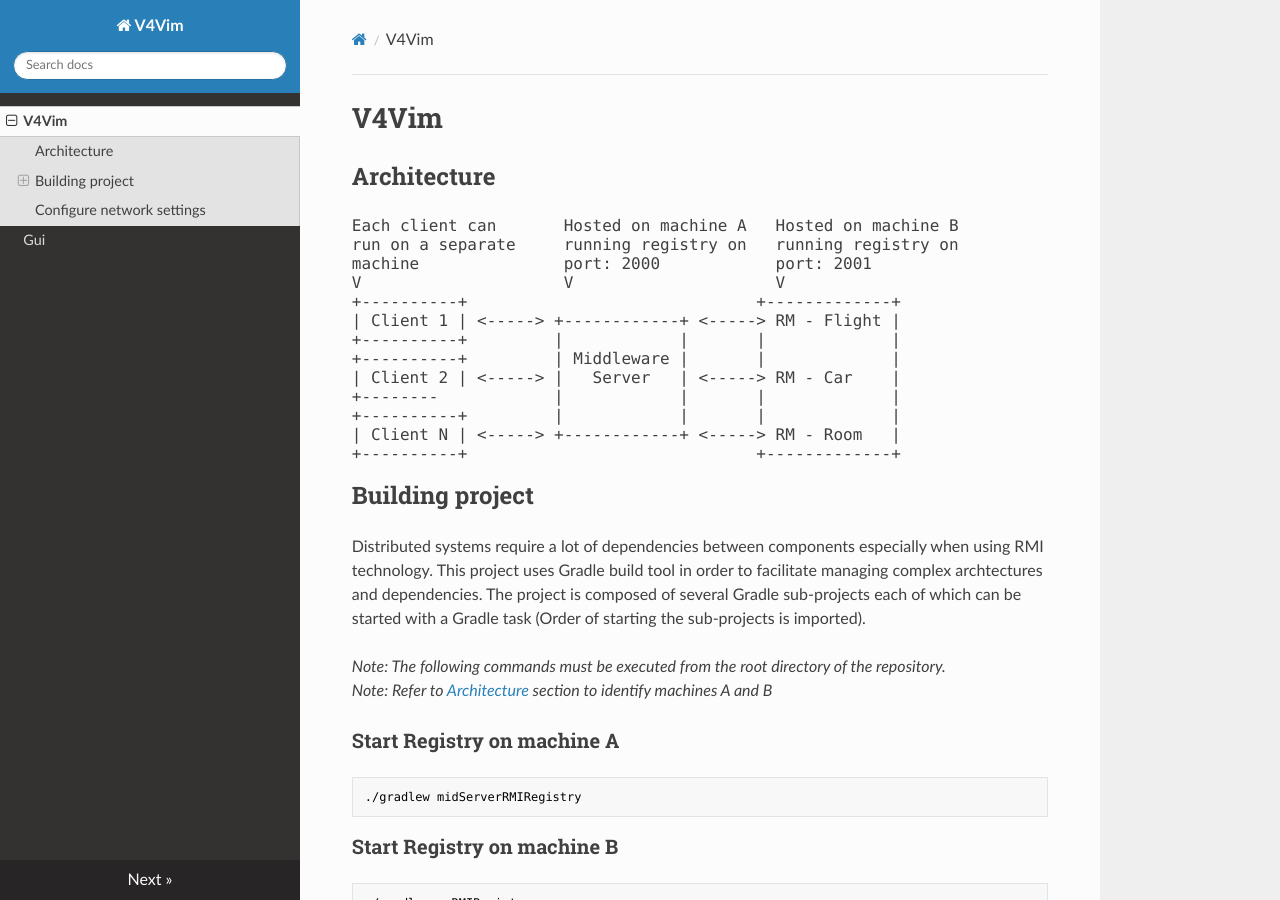
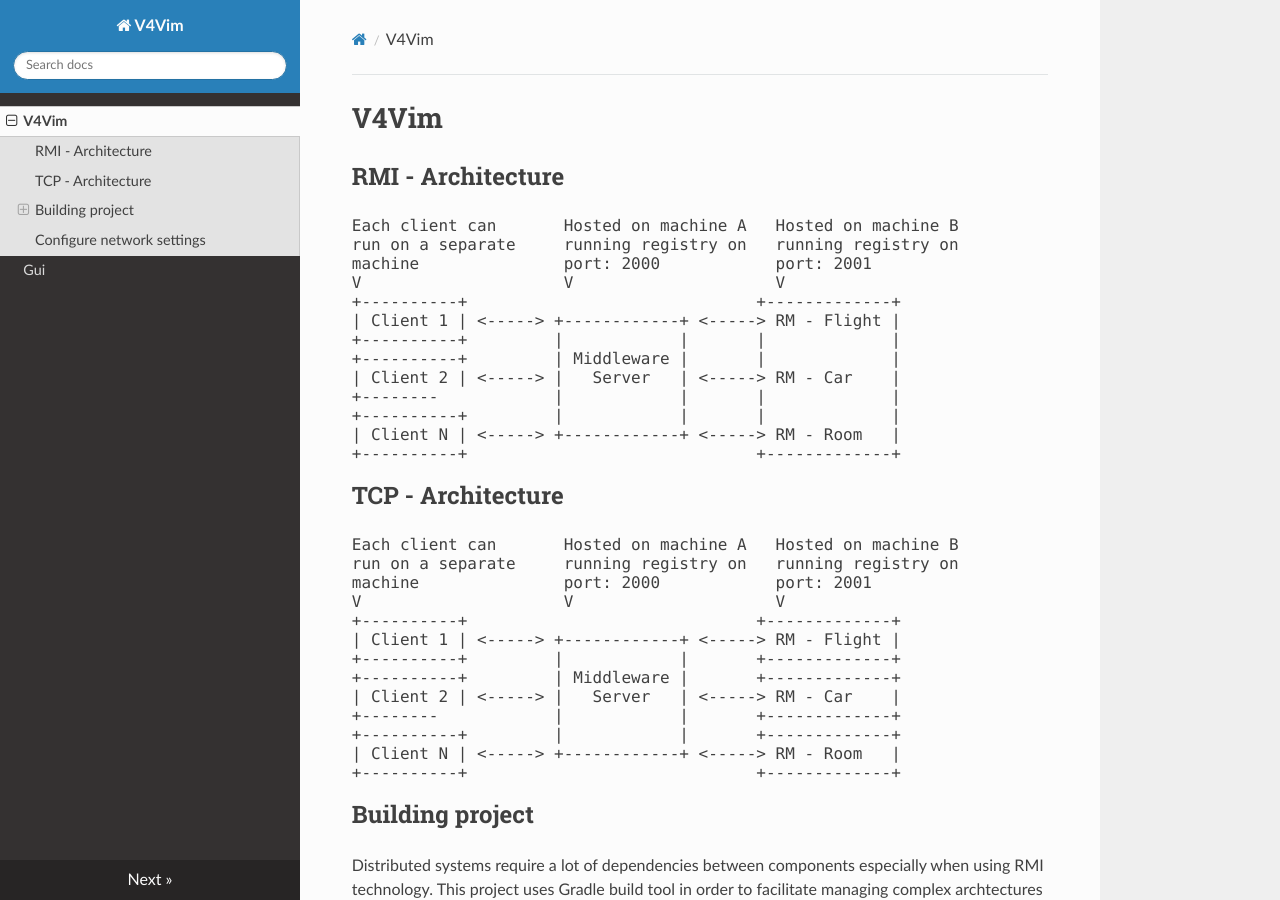
Before and after one commit to amirbawab/Distributed-Systems-project, an MkDocs documentation site: the page built from docs/index.md, in a window 1280 px wide and 900 px high. Built offline with MkDocs 1.6.1, drawn with Linux system fonts in a browser that asks for light colours; nearby versions of some CDN libraries.

Commit message:
Update docs

```diff
--- a/docs/index.md
+++ b/docs/index.md
@@ -1,5 +1,5 @@
 # V4Vim
-## Architecture
+## RMI - Architecture
 <pre>
 Each client can       Hosted on machine A   Hosted on machine B
 run on a separate     running registry on   running registry on
@@ -12,6 +12,23 @@ V                     V                     V
 | Client 2 | <-----> |   Server   | <-----> RM - Car    |
 +--------            |            |       |             |
 +----------+         |            |       |             |
+| Client N | <-----> +------------+ <-----> RM - Room   |
++----------+                              +-------------+
+</pre>
+
+## TCP - Architecture
+<pre>
+Each client can       Hosted on machine A   Hosted on machine B
+run on a separate     running registry on   running registry on
+machine               port: 2000            port: 2001
+V                     V                     V
++----------+                              +-------------+
+| Client 1 | <-----> +------------+ <-----> RM - Flight |
++----------+         |            |       +-------------+
++----------+         | Middleware |       +-------------+
+| Client 2 | <-----> |   Server   | <-----> RM - Car    |
++--------            |            |       +-------------+
++----------+         |            |       +-------------+
 | Client N | <-----> +------------+ <-----> RM - Room   |
 +----------+                              +-------------+
 </pre>
```
